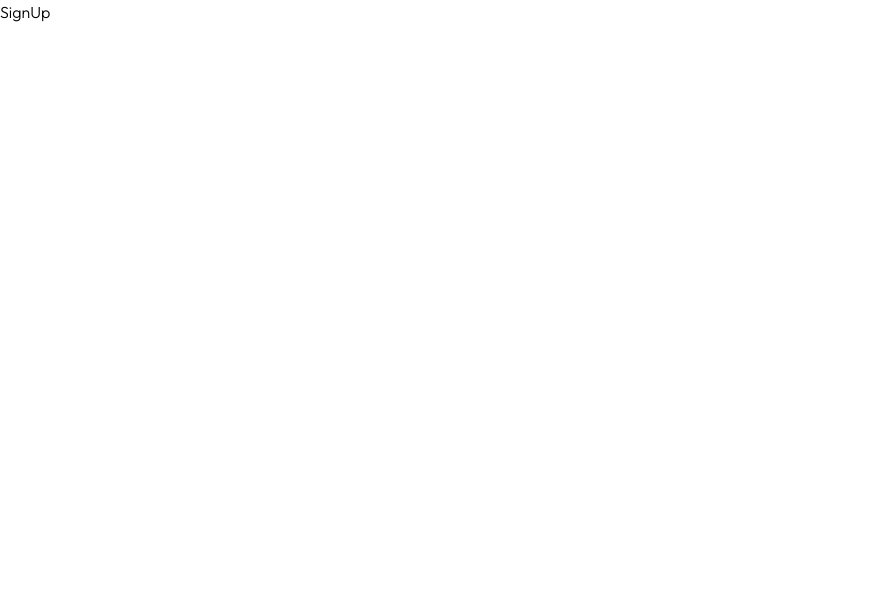
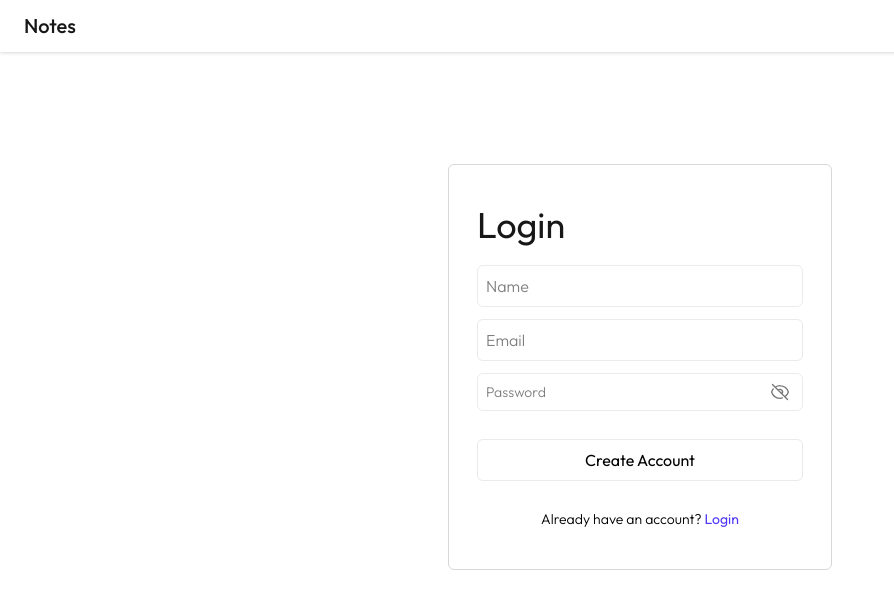
Before and after one commit to ValerieAttila09/notes-app-frontend, a React (Vite) app: page /signup in a window 1280 px wide. Shown: the top 608 px of the page, without its empty margins (0-894 px from the left). Built offline with nearby package versions, Linux system fonts and the light colour scheme.

Commit message:
committed

```diff
--- a/src/pages/Login/Login.jsx
+++ b/src/pages/Login/Login.jsx
@@ -48,7 +48,6 @@ export default function Login() {
             <PasswordInput
               value={password}
               onChange={(e) => setPassword(e.target.value)}
-
             />
 
             {error && <p className='text-red-500 outfit-regular pb-1'>{error}</p>}
--- a/src/pages/SignUp/SignUp.jsx
+++ b/src/pages/SignUp/SignUp.jsx
@@ -1,5 +1,71 @@
+import { useState } from "react"
+import Navbar from "../../components/Navbar/Navbar"
+import PasswordInput from "../../components/Input/PasswordInput"
+import { Link } from "react-router-dom"
+
 export default function SignUp() {
+
+  const [name, setName] = useState("")
+  const [email, setEmail] = useState("")
+  const [password, setPassword] = useState("")
+  const [error, setError] = useState(null)
+
+  const handleSignUp = async (e) => {
+    e.preventDefault()
+
+    if (!name) {
+      setError("Please enter your name")
+    }
+    if (!email) {
+      setError("Please enter your email")
+    }
+    if (!password) {
+      setError("Please enter your password")
+    }
+  }
+
   return (
-    <div>SignUp</div>
+    <div>
+      <Navbar />
+
+      <div className="flex items-center justify-center mt-28">
+        <div className="w-96 border border-[#d7d7d7] rounded-md bg-white px-7 py-10">
+          <form className='flex flex-col gap-3' onSubmit={handleSignUp}>
+            <h4 className="text-4xl outfit-regular mb-2 text-neutral-900">Login</h4>
+
+            <div className="w-full">
+              <input
+                type="text"
+                placeholder="Name"
+                value={name}
+                onChange={(e) => setName(e.target.value)}
+                className="w-full rounded-md border border-[#ebebeb] p-2 transition-all" />
+            </div>
+            <div className="w-full">
+              <input
+                type="text"
+                placeholder="Email"
+                value={email}
+                onChange={(e) => setEmail(e.target.value)}
+                className="w-full rounded-md border border-[#ebebeb] p-2 transition-all" />
+            </div>
+            <PasswordInput
+              value={password}
+              onChange={(e) => setPassword(e.target.value)}
+            />
+
+            {error && <p className='text-red-500 outfit-regular pb-1'>{error}</p>}
+
+            <div className="mt-4 w-full">
+              <button className="w-full rounded-md text-center border border-[#ebebeb] py-2 outfit-regular hover:bg-[#fafafa] hover:border-[#d7d7d7] transition-all" type="submit">Create Account</button>
+            </div>
+
+            <p className="text-sm text-center mt-4">
+              Already have an account? <Link to={"/login"} className='outfit-regular text-indigo-600 hover:underline transition-all'>Login</Link>
+            </p>
+          </form>
+        </div>
+      </div>
+    </div>
   )
 }
```
